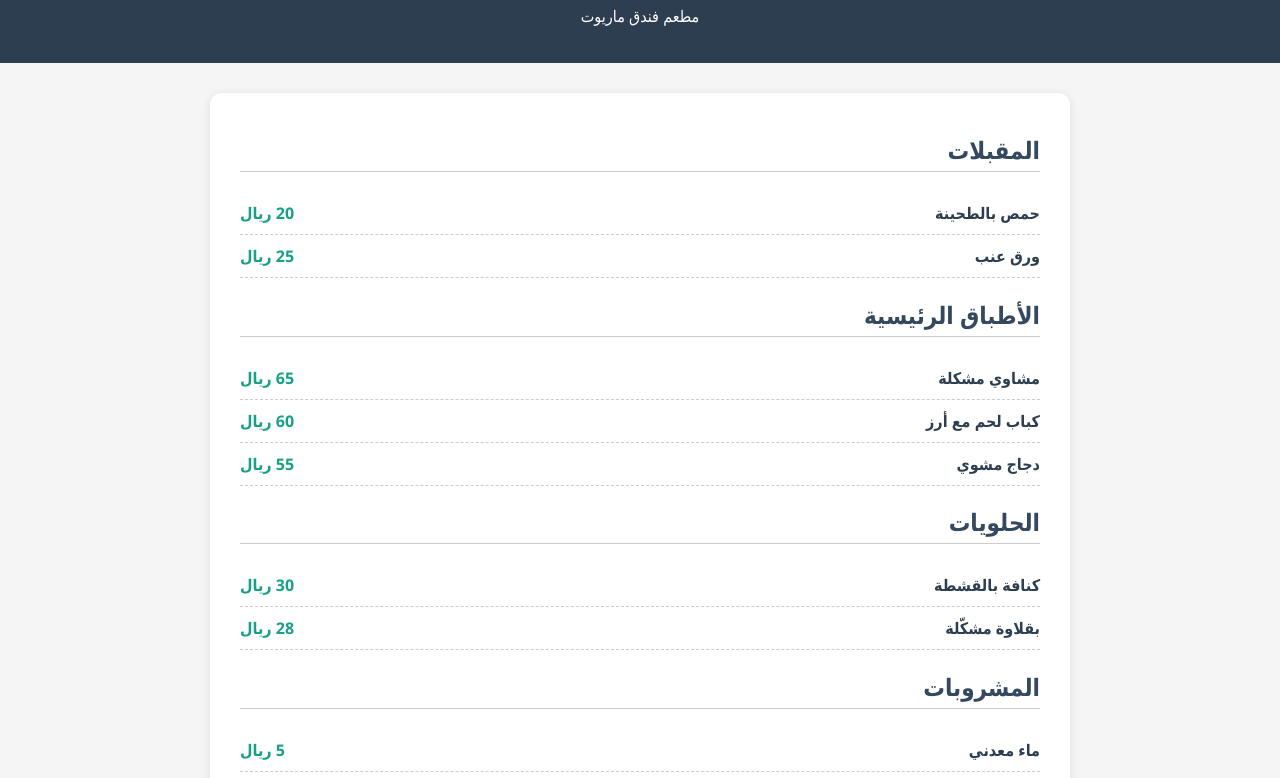
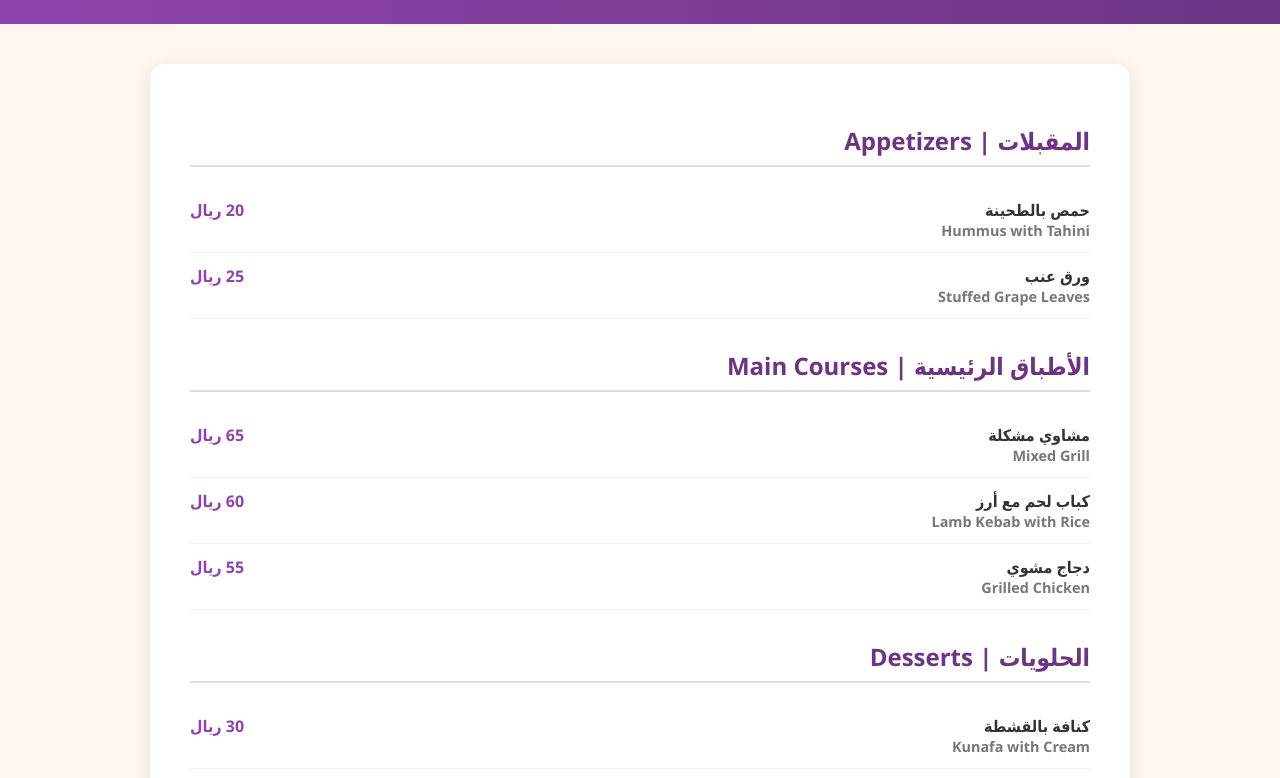
Before and after one commit to moh7386/marroit, a plain HTML site: page index.html in a window 1280 px wide. Shown: the part 101-879 px from the top of the page. Drawn offline with Linux system fonts and the light colour scheme.

Commit message:
Add files via upload

```diff
--- a/config.json
+++ b/config.json
@@ -1,33 +1,37 @@
 {
   "menu": [
     {
-      "title": "المقبلات",
+      "title_ar": "المقبلات",
+      "title_en": "Appetizers",
       "items": [
-        { "name": "حمص بالطحينة", "price": 20 },
-        { "name": "ورق عنب", "price": 25 }
+        { "name_ar": "حمص بالطحينة", "name_en": "Hummus with Tahini", "price": 20 },
+        { "name_ar": "ورق عنب", "name_en": "Stuffed Grape Leaves", "price": 25 }
       ]
     },
     {
-      "title": "الأطباق الرئيسية",
+      "title_ar": "الأطباق الرئيسية",
+      "title_en": "Main Courses",
       "items": [
-        { "name": "مشاوي مشكلة", "price": 65 },
-        { "name": "كباب لحم مع أرز", "price": 60 },
-        { "name": "دجاج مشوي", "price": 55 }
+        { "name_ar": "مشاوي مشكلة", "name_en": "Mixed Grill", "price": 65 },
+        { "name_ar": "كباب لحم مع أرز", "name_en": "Lamb Kebab with Rice", "price": 60 },
+        { "name_ar": "دجاج مشوي", "name_en": "Grilled Chicken", "price": 55 }
       ]
     },
     {
-      "title": "الحلويات",
+      "title_ar": "الحلويات",
+      "title_en": "Desserts",
       "items": [
-        { "name": "كنافة بالقشطة", "price": 30 },
-        { "name": "بقلاوة مشكّلة", "price": 28 }
+        { "name_ar": "كنافة بالقشطة", "name_en": "Kunafa with Cream", "price": 30 },
+        { "name_ar": "بقلاوة مشكّلة", "name_en": "Mixed Baklava", "price": 28 }
       ]
     },
     {
-      "title": "المشروبات",
+      "title_ar": "المشروبات",
+      "title_en": "Beverages",
       "items": [
-        { "name": "ماء معدني", "price": 5 },
-        { "name": "عصير برتقال طازج", "price": 15 },
-        { "name": "شاي أو قهوة", "price": 12 }
+        { "name_ar": "ماء معدني", "name_en": "Mineral Water", "price": 5 },
+        { "name_ar": "عصير برتقال طازج", "name_en": "Fresh Orange Juice", "price": 15 },
+        { "name_ar": "شاي أو قهوة", "name_en": "Tea or Coffee", "price": 12 }
       ]
     }
   ]
--- a/index.html
+++ b/index.html
@@ -6,54 +6,79 @@
   <title>قائمة الطعام - فندق ماريوت</title>
   <style>
     body {
-      font-family: 'Segoe UI', Tahoma, Geneva, Verdana, sans-serif;
-      background-color: #f5f5f5;
+      font-family: 'Cairo', 'Segoe UI', Tahoma, Geneva, Verdana, sans-serif;
+      background-color: #fff8f0;
       margin: 0;
       padding: 0;
     }
     header {
-      background-color: #2c3e50;
+      background: linear-gradient(to right, #8e44ad, #6c3483);
       color: white;
-      padding: 20px 0;
+      padding: 25px 0;
       text-align: center;
     }
+    header h1 {
+      margin: 0;
+      font-size: 2em;
+    }
+    header p {
+      margin: 5px 0 0;
+      font-size: 1.2em;
+    }
     .menu {
-      max-width: 800px;
-      margin: 30px auto;
-      background-color: white;
-      padding: 20px 30px;
-      border-radius: 12px;
-      box-shadow: 0 2px 10px rgba(0,0,0,0.1);
+      max-width: 900px;
+      margin: 40px auto;
+      background-color: #ffffff;
+      padding: 30px 40px;
+      border-radius: 15px;
+      box-shadow: 0 4px 20px rgba(0,0,0,0.1);
     }
     h2 {
-      color: #34495e;
-      border-bottom: 1px solid #ccc;
-      padding-bottom: 5px;
+      color: #6c3483;
+      border-bottom: 2px solid #ddd;
+      padding-bottom: 8px;
+      margin-top: 30px;
+      font-size: 1.5em;
     }
     .item {
       display: flex;
       justify-content: space-between;
-      padding: 10px 0;
-      border-bottom: 1px dashed #ccc;
+      padding: 12px 0;
+      border-bottom: 1px solid #eee;
     }
     .item:last-child {
       border-bottom: none;
     }
     .name {
       font-weight: bold;
-      color: #2c3e50;
+      color: #333;
+    }
+    .en {
+      font-size: 0.9em;
+      color: #777;
     }
     .price {
-      color: #16a085;
+      color: #8e44ad;
       font-weight: bold;
+      font-size: 1em;
+    }
+    @media (max-width: 600px) {
+      .item {
+        flex-direction: column;
+        align-items: flex-start;
+      }
+      .price {
+        align-self: flex-end;
+        margin-top: 5px;
+      }
     }
   </style>
 </head>
 <body>
 
 <header>
-  <h1>قائمة الطعام</h1>
-  <p>مطعم فندق ماريوت</p>
+  <h1>قائمة الطعام | Menu</h1>
+  <p>مطعم فندق ماريوت | Marriott Hotel Restaurant</p>
 </header>
 
 <div class="menu" id="menu"></div>
@@ -65,7 +90,7 @@
       const menuContainer = document.getElementById('menu');
       for (const section of data.menu) {
         const sectionTitle = document.createElement('h2');
-        sectionTitle.textContent = section.title;
+        sectionTitle.textContent = section.title_ar + ' | ' + section.title_en;
         menuContainer.appendChild(sectionTitle);
 
         for (const item of section.items) {
@@ -74,7 +99,7 @@
 
           const nameDiv = document.createElement('div');
           nameDiv.className = 'name';
-          nameDiv.textContent = item.name;
+          nameDiv.innerHTML = item.name_ar + '<div class="en">' + item.name_en + '</div>';
 
           const priceDiv = document.createElement('div');
           priceDiv.className = 'price';
```
